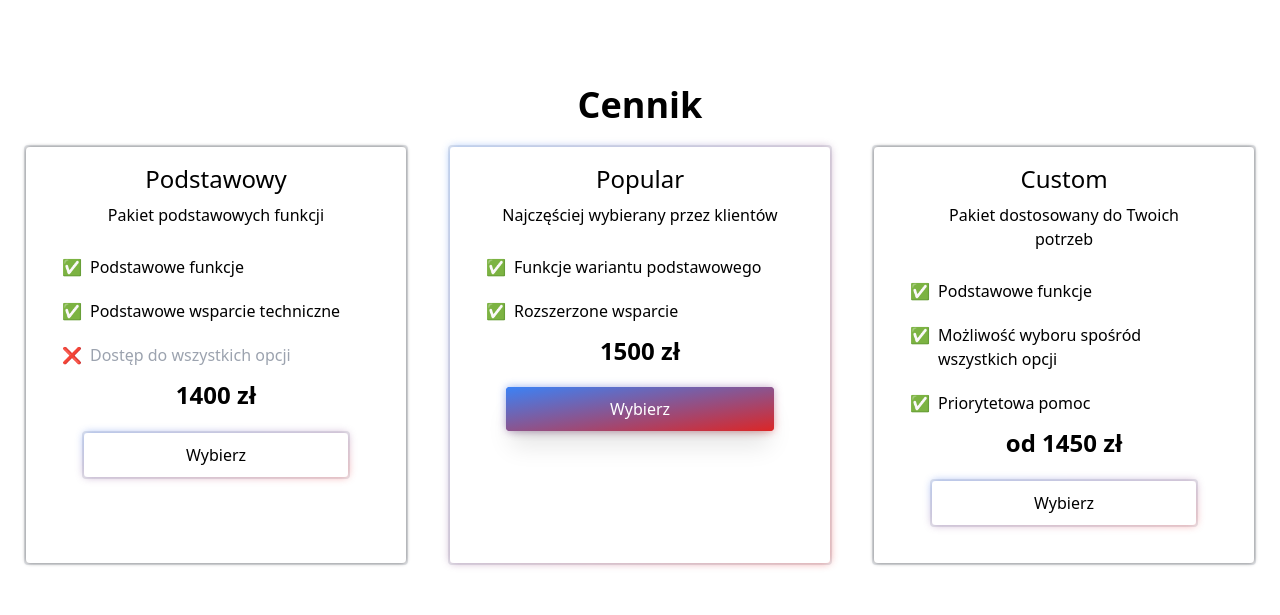
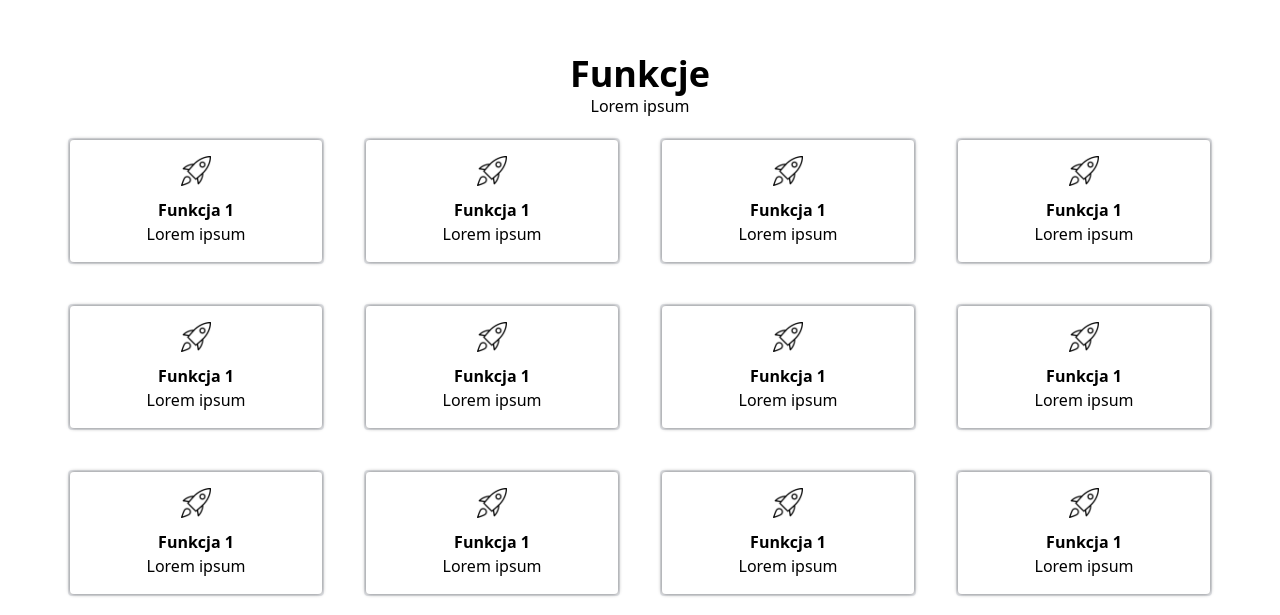
Before and after one commit to ssynowiec/trictic, a Next.js app: page / in a window 1280 px wide. Shown: the part 865-1480 px from the top of the page. Built offline with nearby package versions, Linux system fonts and the light colour scheme.

Commit message:
add: functions section

```diff
--- /dev/null
+++ b/src/components/functionItem/functionItem.tsx
@@ -0,0 +1,23 @@
+import Image from 'next/image';
+import { Card } from 'components/card/card';
+
+export type FunctionItemProps = {
+	icon: string;
+	name: string;
+	description: string;
+	status?: 'implemented' | 'planned';
+};
+export const FunctionItem = ({
+	icon,
+	name,
+	description,
+	status = 'implemented',
+}: FunctionItemProps) => {
+	return (
+		<Card size="md:w-1/4" className="flex flex-col items-center justify-center">
+			<Image src={icon} alt="" width="30" height="30" className="pb-3" />
+			<h3 className="text-center font-bold">{name}</h3>
+			<p className="text-center">{description}</p>
+		</Card>
+	);
+};
--- /dev/null
+++ b/src/components/functions/functions.tsx
@@ -0,0 +1,40 @@
+import {
+	FunctionItem,
+	FunctionItemProps,
+} from 'components/functionItem/functionItem';
+
+type FunctionType = FunctionItemProps;
+
+const functions: FunctionType[] = [
+	{ icon: '/rocket.png', name: 'Funkcja 1', description: 'Lorem ipsum' },
+	{ icon: '/rocket.png', name: 'Funkcja 1', description: 'Lorem ipsum' },
+	{ icon: '/rocket.png', name: 'Funkcja 1', description: 'Lorem ipsum' },
+	{ icon: '/rocket.png', name: 'Funkcja 1', description: 'Lorem ipsum' },
+];
+
+export const Functions = () => {
+	return (
+		<section
+			id="funkcje"
+			className="flex min-h-screen w-full flex-col items-center justify-center"
+		>
+			<h2 className="text-center text-4xl font-bold">Funkcje</h2>
+			<p>Lorem ipsum</p>
+			<div className="flex w-full flex-col justify-around md:flex-row md:px-12">
+				{functions.map((functionObject, i) => {
+					return <FunctionItem {...functionObject} key={i} />;
+				})}
+			</div>
+			<div className="flex w-full flex-col justify-around md:flex-row md:px-12">
+				{functions.map((functionObject, i) => {
+					return <FunctionItem {...functionObject} key={i} />;
+				})}
+			</div>
+			<div className="flex w-full flex-col justify-around md:flex-row md:px-12">
+				{functions.map((functionObject, i) => {
+					return <FunctionItem {...functionObject} key={i} />;
+				})}
+			</div>
+		</section>
+	);
+};
--- a/src/components/nav/nav.tsx
+++ b/src/components/nav/nav.tsx
@@ -5,7 +5,7 @@ export type RoutesType = { url: string; label: string };
 
 const routes: RoutesType[] = [
 	// { url: '/', label: 'Strona główna' },
-	{ url: '#', label: 'Funkcje' },
+	{ url: '#funkcje', label: 'Funkcje' },
 	{ url: '#cennik', label: 'Cennik' },
 	{ url: '#o-nas', label: 'O nas' },
 	{ url: '#kontakt', label: 'Kontakt' },
--- a/src/pages/index.tsx
+++ b/src/pages/index.tsx
@@ -2,11 +2,13 @@ import { MainLayout } from 'components/layouts/mainLayout';
 import { NextPageWithLayout } from './_app';
 import { Hero } from 'components/hero/hero';
 import { PriceList } from 'components/priceList/priceList';
+import { Functions } from 'components/functions/functions';
 
 const Home: NextPageWithLayout = () => {
 	return (
 		<>
 			<Hero />
+			<Functions />
 			<PriceList />
 		</>
 	);
```
Also changed, not shown: public/rocket.png (added).
